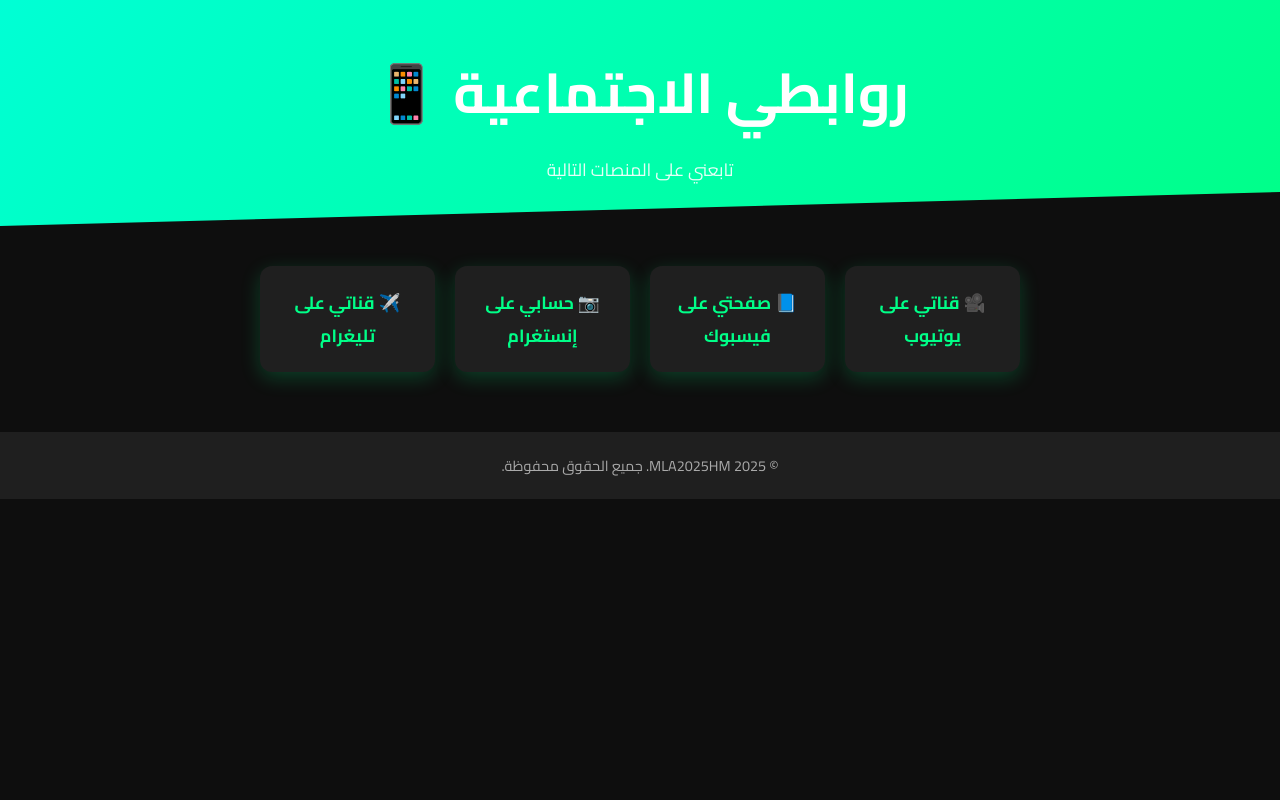
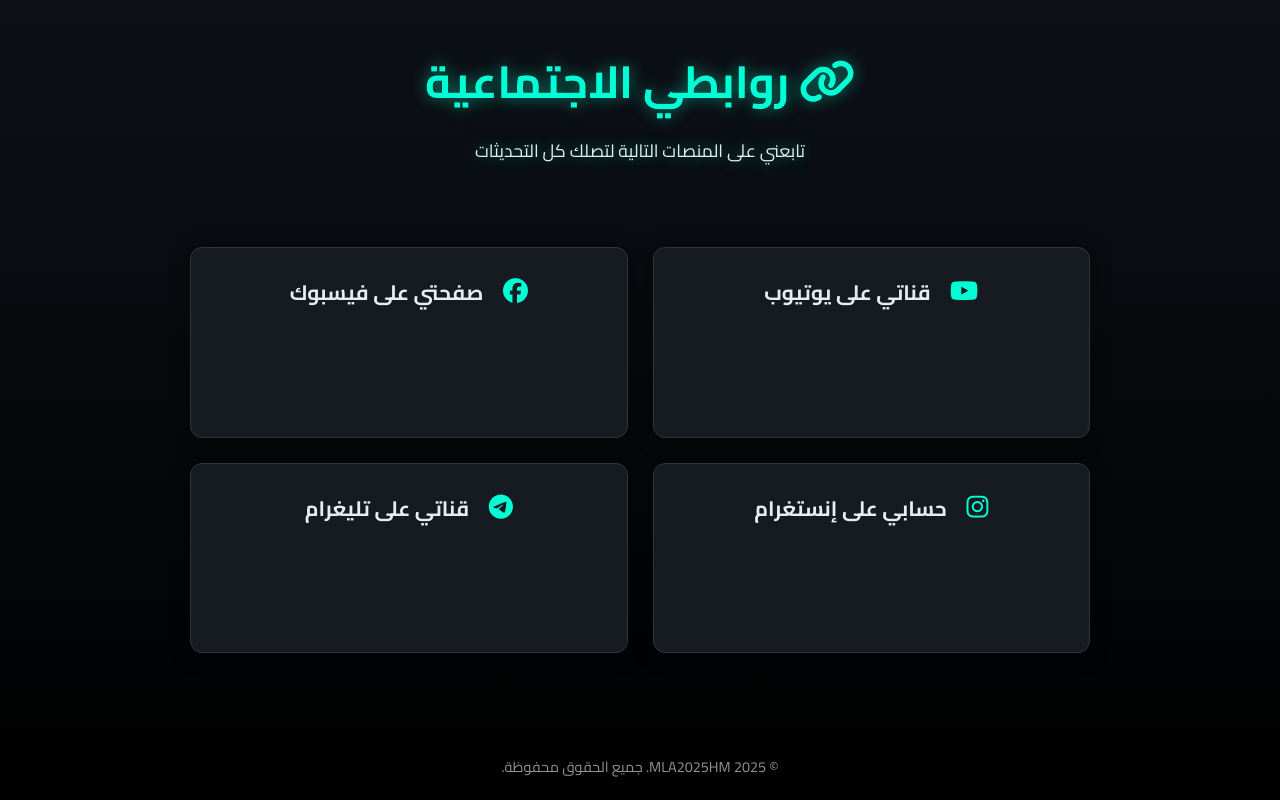
Before and after one commit to romojask/Links-hm, a plain HTML site: page index.html in a window 1280 px wide. Drawn offline with Linux system fonts and the light colour scheme.

Commit message:
Update index.html

```diff
--- a/index.html
+++ b/index.html
@@ -3,188 +3,169 @@
 <head>
   <meta charset="UTF-8">
   <title>روابط MLA2025HM</title>
-  <meta name="viewport" content="width=device-width, initial-scale=1">
+  <meta name="viewport" content="width=device-width, initial-scale=1.0">
 
-  <!-- Google Font -->
   <link href="https://fonts.googleapis.com/css2?family=Cairo:wght@400;700&display=swap" rel="stylesheet">
 
+  <link rel="stylesheet" href="https://cdnjs.cloudflare.com/ajax/libs/font-awesome/6.5.1/css/all.min.css">
+
   <style>
-    /* ========== Variables ========== */
+    /* --- المتغيرات الرئيسية لسهولة التعديل --- */
     :root {
-      --main-bg: #0e0e0e;
-      --accent: #00ffd5;
-      --accent-light: #00ff88;
-      --card-bg: #1f1f1f;
-      --text-light: #ffffff;
-      --text-muted: #aaa;
-      --transition: 0.3s ease-out;
+      --primary-color: #00ffd5; /* اللون الرئيسي (السيان) */
+      --background-color: #0d1117; /* لون الخلفية الداكن */
+      --card-color: #161b22; /* لون خلفية الصناديق */
+      --text-color: #e6edf3; /* لون النص الأساسي */
+      --shadow-color: rgba(0, 255, 213, 0.5); /* لون الظل المتوهج */
     }
 
-    /* ========== Global Reset ========== */
-    * {
+    body {
       margin: 0;
       padding: 0;
-      box-sizing: border-box;
+      background-color: var(--background-color);
+      background-image: linear-gradient(180deg, #0d1117 0%, #000000 100%);
+      color: var(--text-color);
+      font-family: 'Cairo', sans-serif;
+      text-align: center;
+      min-height: 100vh;
+      display: flex;
+      flex-direction: column;
     }
 
-    html, body {
-      height: 100%;
-      font-family: 'Cairo', sans-serif;
-      background: var(--main-bg);
-      color: var(--text-light);
-      text-align: center;
-      overflow-x: hidden;
-      animation: fadeIn 0.8s var(--transition) both;
+    /* --- الترويسة --- */
+    header {
+      padding: 40px 20px;
+      text-shadow: 0 0 15px var(--shadow-color);
     }
 
-    @keyframes fadeIn {
-      from { opacity: 0; transform: translateY(20px); }
-      to   { opacity: 1; transform: translateY(0); }
-    }
-
-    /* ========== Header ========== */
-    header {
-      position: relative;
-      padding: 40px 20px;
-      background: linear-gradient(135deg, var(--accent), var(--accent-light));
-      clip-path: polygon(0 0, 100% 0, 100% 85%, 0 100%);
-    }
-
-    header h1 {
-      font-size: 2.8rem;
-      margin-bottom: 8px;
+    h1 {
+      font-size: 2.8em;
+      margin: 0 0 10px 0;
+      font-weight: 700;
+      color: var(--primary-color);
     }
 
     header p {
-      font-size: 1rem;
-      opacity: 0.9;
+      font-size: 1.1em;
+      color: var(--text-color);
+      margin: 0;
     }
 
-    /* ========== Links Section ========== */
+    /* --- حاوية الروابط (تصميم شبكي متجاوب) --- */
     .links-container {
+      padding: 20px;
       display: grid;
-      grid-template-columns: 1fr;
-      gap: 20px;
-      max-width: 800px;
-      margin: 40px auto;
-      padding: 0 20px;
+      /* تصميم متجاوب: يعرض أكبر عدد من الأعمدة بعرض 300 بكسل كحد أدنى */
+      grid-template-columns: repeat(auto-fit, minmax(300px, 1fr));
+      gap: 25px;
+      max-width: 900px; /* عرض أقصى للحاوية على الشاشات الكبيرة */
+      width: 90%;
+      margin: 20px auto;
+      flex-grow: 1; /* لجعل المحتوى يملأ المساحة المتاحة */
     }
 
+    /* --- صناديق الروابط --- */
     .link-box {
-      position: relative;
-      background: var(--card-bg);
+      background-color: var(--card-color);
+      border: 1px solid #30363d;
       border-radius: 12px;
-      overflow: hidden;
-      box-shadow: 0 6px 20px rgba(0, 255, 136, 0.2);
-      transition: transform var(--transition), box-shadow var(--transition);
-      animation: popIn 0.6s both;
+      box-shadow: 0 4px 20px rgba(0, 0, 0, 0.4);
+      /* حركة الدخول الانسيابية */
+      animation: fadeInSlideUp 0.8s ease-out forwards;
+      opacity: 0; /* يبدأ شفافاً قبل الحركة */
+      transform: translateY(20px);
+      transition: transform 0.3s ease, box-shadow 0.3s ease;
     }
 
+    /* تأخير الحركة لكل صندوق على حدة */
     .link-box:nth-child(1) { animation-delay: 0.2s; }
-    .link-box:nth-child(2) { animation-delay: 0.35s; }
-    .link-box:nth-child(3) { animation-delay: 0.5s; }
-    .link-box:nth-child(4) { animation-delay: 0.65s; }
+    .link-box:nth-child(2) { animation-delay: 0.3s; }
+    .link-box:nth-child(3) { animation-delay: 0.4s; }
+    .link-box:nth-child(4) { animation-delay: 0.5s; }
 
-    @keyframes popIn {
-      from { opacity: 0; transform: scale(0.9); }
-      to   { opacity: 1; transform: scale(1); }
-    }
-
-    .link-box::before {
-      content: '';
-      position: absolute;
-      top: -50%;
-      left: -50%;
-      width: 200%;
-      height: 200%;
-      background: radial-gradient(circle, var(--accent-light) 0%, transparent 70%);
-      opacity: 0;
-      transform: rotate(45deg);
-      transition: opacity var(--transition);
-    }
 
     .link-box:hover {
       transform: translateY(-8px);
-      box-shadow: 0 12px 30px rgba(0, 255, 136, 0.3);
-    }
-
-    .link-box:hover::before {
-      opacity: 0.1;
+      box-shadow: 0 0 25px var(--shadow-color);
     }
 
     .link-box a {
+      color: var(--text-color);
+      text-decoration: none;
+      font-size: 1.3em;
+      font-weight: bold;
       display: block;
-      padding: 20px;
-      color: var(--accent-light);
-      text-decoration: none;
-      font-size: 1.25rem;
-      font-weight: 700;
-      transition: color var(--transition);
+      padding: 25px 20px;
+      transition: color 0.3s ease;
     }
 
     .link-box a:hover {
-      color: var(--accent);
+        color: var(--primary-color);
     }
 
-    /* ========== Footer ========== */
-    footer {
-      margin-top: 60px;
-      padding: 20px;
-      font-size: 0.9rem;
-      color: var(--text-muted);
-      background: var(--card-bg);
+    /* --- الأيقونات --- */
+    .link-box a i {
+      margin-left: 15px; /* مسافة بين الأيقونة والنص */
+      color: var(--primary-color);
+      font-size: 1.2em;
+      transition: transform 0.3s ease;
     }
 
-    /* ========== Responsive ========== */
-    @media (min-width: 600px) {
-      .links-container {
-        grid-template-columns: 1fr 1fr;
-      }
+    .link-box:hover a i {
+      transform: scale(1.1);
+    }
 
-      header h1 {
-        font-size: 3.5rem;
-      }
+    /* --- التذييل --- */
+    footer {
+      padding: 20px;
+      font-size: 0.9em;
+      color: #8b949e;
+      background-color: transparent;
+      margin-top: 40px;
+    }
 
-      header p {
-        font-size: 1.1rem;
+    /* --- تعريف حركة الدخول --- */
+    @keyframes fadeInSlideUp {
+      to {
+        opacity: 1;
+        transform: translateY(0);
       }
     }
 
-    @media (min-width: 1024px) {
-      .links-container {
-        grid-template-columns: repeat(4, 1fr);
-      }
-
-      .link-box a {
-        font-size: 1.1rem;
-      }
-    }
   </style>
 </head>
 <body>
 
   <header>
-    <h1>روابطي الاجتماعية 📱</h1>
-    <p>تابعني على المنصات التالية</p>
+    <h1><i class="fas fa-link"></i> روابطي الاجتماعية</h1>
+    <p>تابعني على المنصات التالية لتصلك كل التحديثات</p>
   </header>
 
   <div class="links-container">
     <div class="link-box">
-      <a href="https://youtube.com/@mla2025hm" target="_blank">🎥 قناتي على يوتيوب</a>
+      <a href="https://youtube.com/@mla2025hm" target="_blank">
+        <i class="fab fa-youtube"></i> قناتي على يوتيوب
+      </a>
     </div>
     <div class="link-box">
-      <a href="https://www.facebook.com/share/1Cuh18EStf/" target="_blank">📘 صفحتي على فيسبوك</a>
+      <a href="https://www.facebook.com/share/1Cuh18EStf/" target="_blank">
+        <i class="fab fa-facebook"></i> صفحتي على فيسبوك
+      </a>
     </div>
     <div class="link-box">
-      <a href="https://www.instagram.com/happy006696?igsh=MTdxdTVmOHBoMm04bQ==" target="_blank">📷 حسابي على إنستغرام</a>
+      <a href="https://www.instagram.com/happy006696?igsh=MTdxdTVmOHBoMm04bQ==" target="_blank">
+        <i class="fab fa-instagram"></i> حسابي على إنستغرام
+      </a>
     </div>
     <div class="link-box">
-      <a href="https://hmjask.github.io/HM-CHANNELS/" target="_blank">✈️ قناتي على تليغرام</a>
+      <a href="https://hmjask.github.io/HM-CHANNELS/" target="_blank">
+        <i class="fab fa-telegram"></i> قناتي على تليغرام
+      </a>
     </div>
   </div>
 
   <footer>
-    &copy; 2025 MLA2025HM. جميع الحقوق محفوظة.
+    © 2025 MLA2025HM. جميع الحقوق محفوظة.
   </footer>
 
 </body>
```
